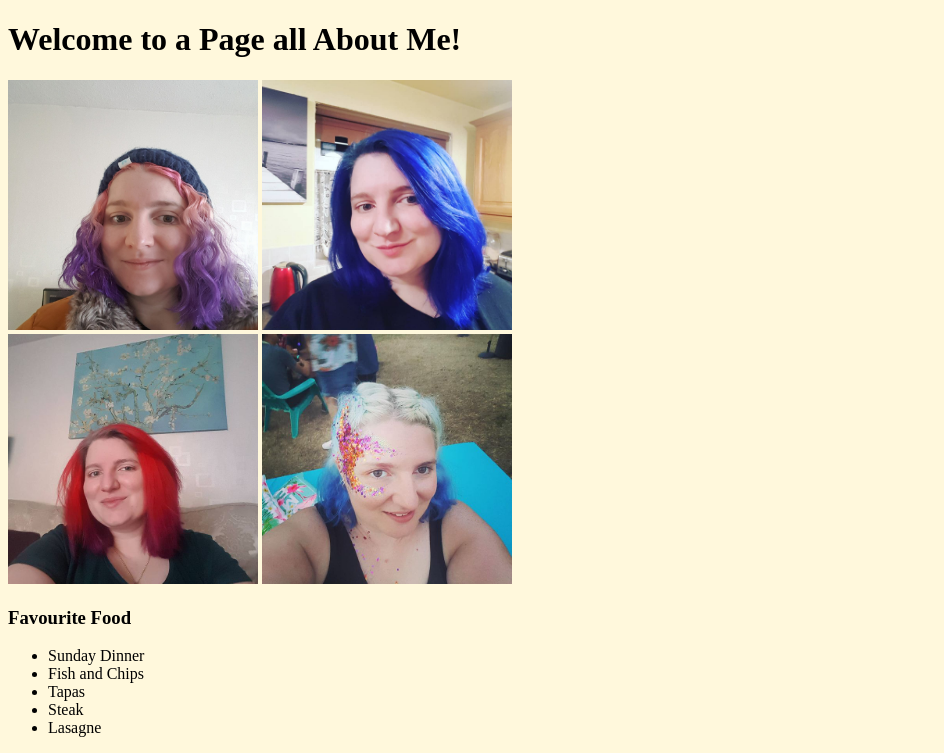
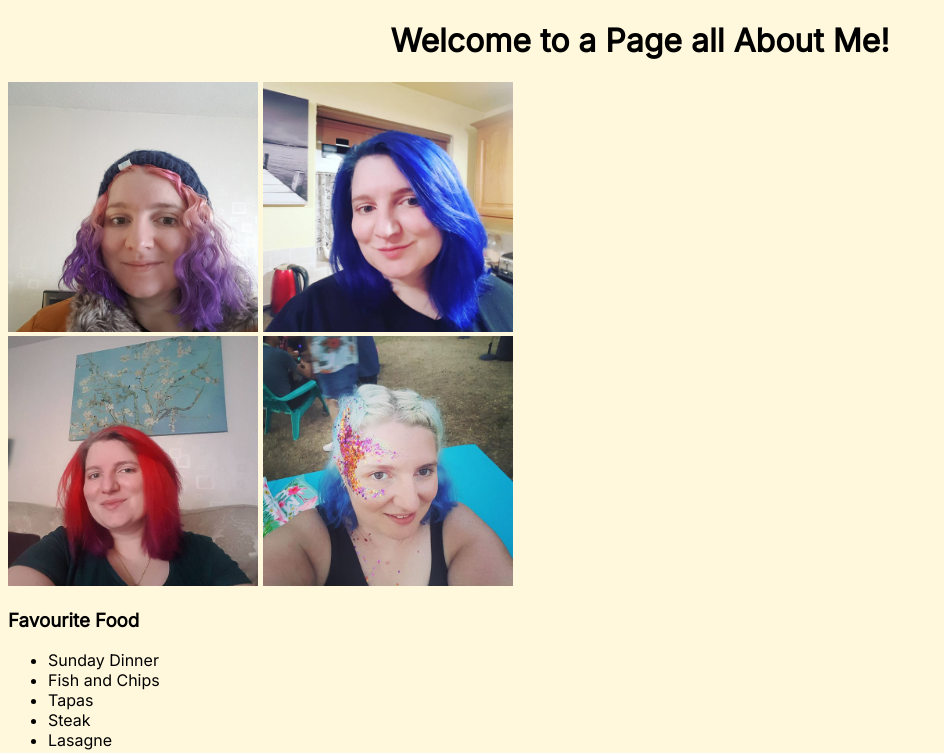
Before and after one commit to hollyford/CN-Portfolio, a plain HTML site: page index.html in a window 1280 px wide. Shown: the top 753 px of the page, without its empty margins (0-944 px from the left). Drawn offline with Linux system fonts and the light colour scheme.

Commit message:
added font family and styling

```diff
--- a/style.css
+++ b/style.css
@@ -1,5 +1,8 @@
+@import url('https://fonts.googleapis.com/css2?family=Inter&display=swap');
+
 body {
     background-color: cornsilk;
+    font-family: 'Inter', sans-serif;
 }
 
 .main-img {
@@ -7,6 +10,10 @@ body {
     height: 250px;
 }
 
+h1 {
+    text-align: center;
+}
+
 footer img {
     width: 20px;
     height: 20px;
```
